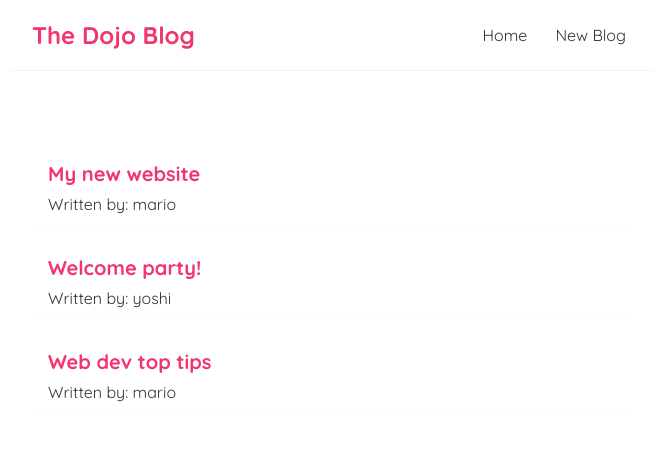
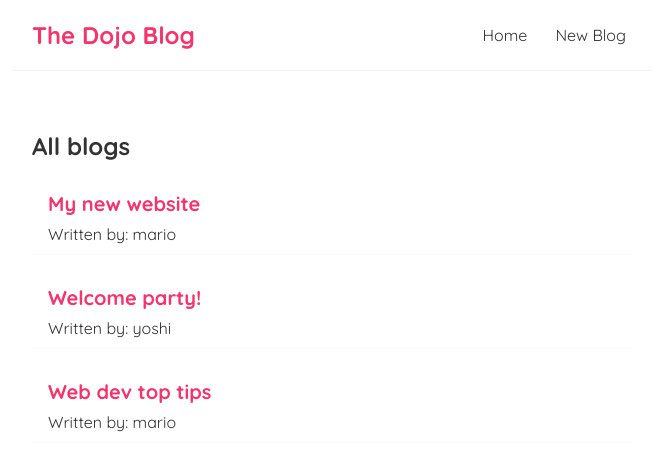
Before and after one commit to MarlonDSC/React-tutorial, a React (Create React App) app: page / in a window 1280 px wide. Shown: the top 470 px of the page, without its empty margins (308-964 px from the left). Built offline with nearby package versions, Linux system fonts and the light colour scheme.

Commit message:
lesson 11

```diff
--- /dev/null
+++ b/src/BlogList.js
@@ -0,0 +1,21 @@
+import {useState} from 'react';
+
+const BlogList = ({ blogs, title }) => {
+
+// const BlogList = (props) => {
+    // const blogs = props.blogs;
+    // const title = props.title;
+    return (
+        <div className="blog-list">
+            <h2>{ title }</h2>
+            {blogs.map((blog) => (
+                <div className="blog-preview" key={blog.id}>
+                    <h2> {blog.title}</h2>
+                    <p>Written by: {blog.author}</p>
+                </div>
+            ))}
+        </div>
+    );
+}
+
+export default BlogList;
--- a/src/Home.js
+++ b/src/Home.js
@@ -1,3 +1,4 @@
+import BlogList from './BlogList';
 import {useState} from 'react';
 
 const Home = () => {
@@ -10,14 +11,7 @@
 
     return (
         <div className="home">
-            <div>
-                {blogs.map((blog) => (
-                    <div className="blog-preview" key={blog.id}>
-                        <h2> { blog.title }</h2>
-                        <p>Written by: { blog.author }</p>
-                    </div>
-                ))}
-            </div>
+            <BlogList blogs={ blogs } title = "All blogs"/>
         </div>
     );
 }
```
